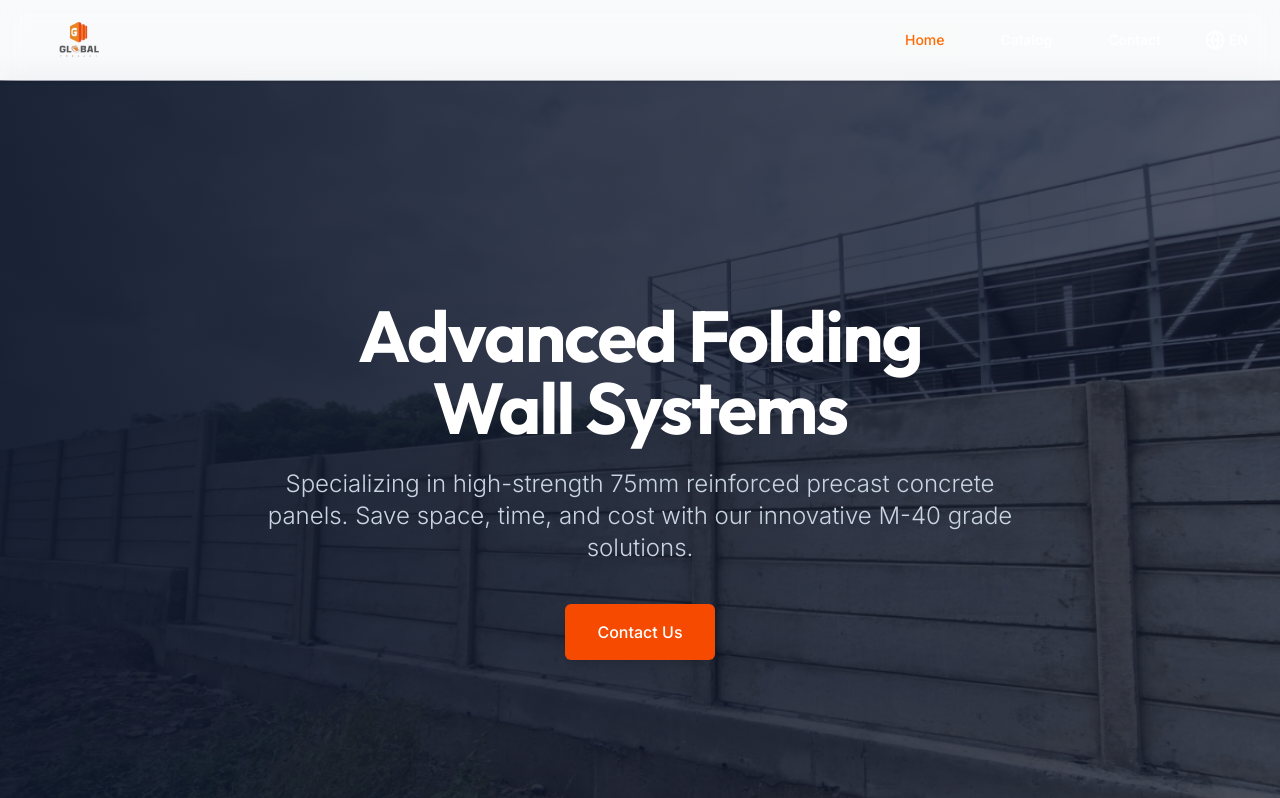
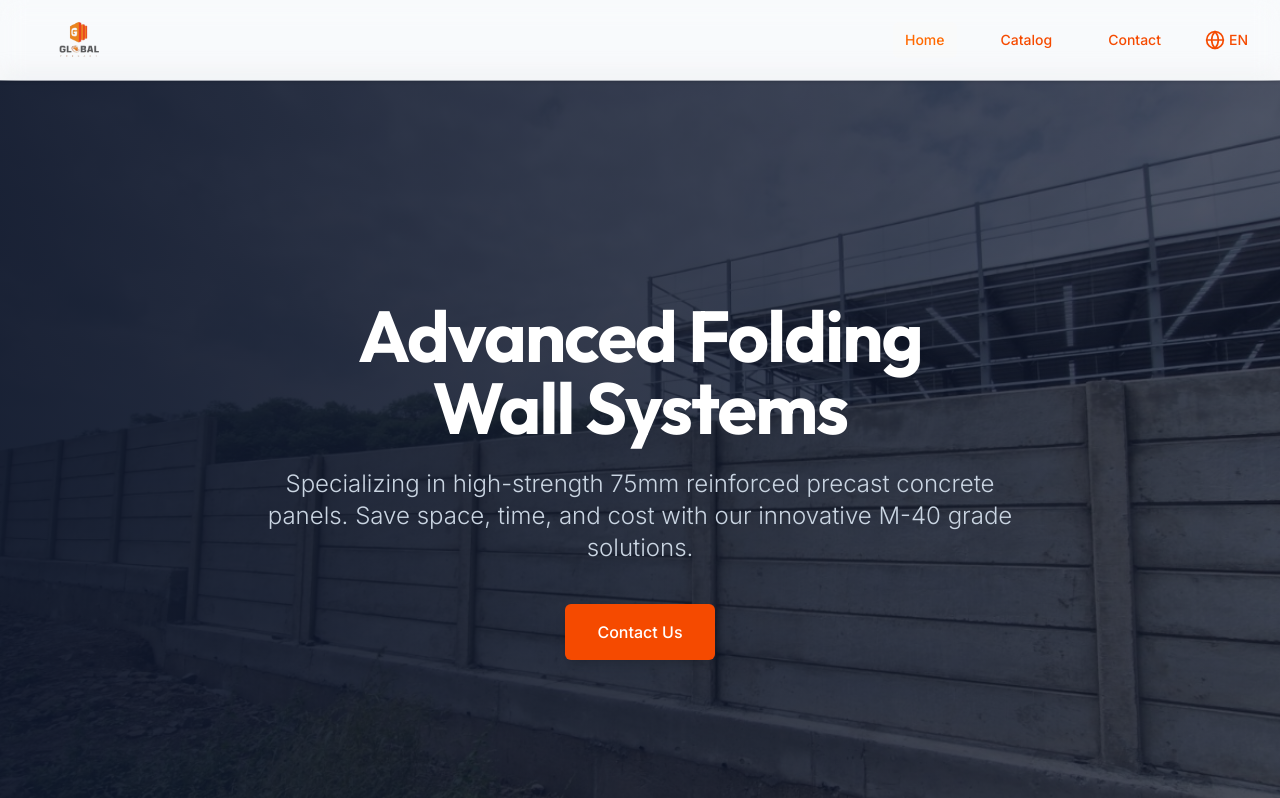
Before and after one commit to axit01/globle_precast, a React (Vite) app: page / in a window 1280 px wide. Shown: the top 798 px of the page. Built offline with nearby package versions, Linux system fonts and the light colour scheme.

Commit message:
style: set navbar text and icons to permanent orange

```diff
--- a/src/components/Navbar.jsx
+++ b/src/components/Navbar.jsx
@@ -47,15 +47,12 @@ const Navbar = () => {
     ];
 
     // Dynamic classes based on scroll and page
+    // Dynamic classes based on scroll and page
     const navBackgroundClass = 'bg-white/10 backdrop-blur-md border-b border-white/10 shadow-sm transition-all duration-300';
 
-    const textColorClass = (isHome && !isScrolled)
-        ? 'text-white hover:text-orange-400'
-        : 'text-slate-600 hover:text-orange-600';
+    const textColorClass = 'text-orange-600 hover:text-orange-700';
 
-    const mobileButtonClass = (isHome && !isScrolled)
-        ? 'text-white hover:bg-white/20'
-        : 'text-slate-600 hover:bg-slate-100';
+    const mobileButtonClass = 'text-orange-600 hover:bg-orange-50';
 
     return (
         <nav className={`fixed w-full z-50 border-b transition-all duration-300 ${navBackgroundClass}`}>
```
